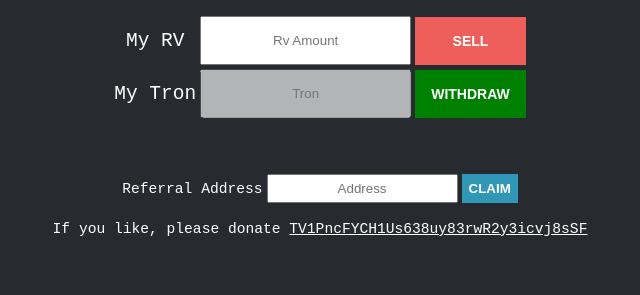
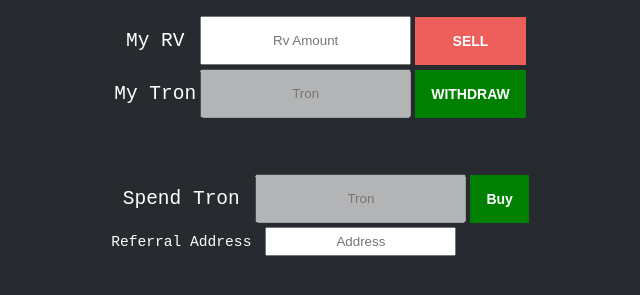
Before and after one commit to dappcenter/tewken, a plain HTML site: page index.html in a window 1280 px wide. Shown: the part 105-400 px from the top of the page, without its empty margins (320-960 px from the left). Drawn offline with nearby package versions, Linux system fonts and the light colour scheme.

Commit message:
Update index.html

```diff
--- a/index.html
+++ b/index.html
@@ -79,15 +79,20 @@
 
       <table style="margin-top: 50px;">
         <tr>
+          <td>Spend Tron</td>
+          <td><input id="spend" disabled type="text" placeholder="Tron" style="text-align:center; padding:15px"></td>
+          <td>
+            <button type="button"
+              style="background: green; font-size: 14px; padding: 15px;"
+              onclick="buy()">Buy</button>
+          </td>
+        </tr>
+
+        <tr>
           <td style="font-size: 0.75em;">Referral Address</td>
           <td><input id="buy" type="text" placeholder="Address" style="text-align:center; padding:5px"></td>
-          <td><button style="padding:6px; background-color: #3197b7;" type="button" onclick="buy()">CLAIM</button></td>
         </tr>
       </table>
-
-      <p style="font-size: 0.75em;">If you like, please donate
-        <a href="https://tronscan.org/#/address/TV1PncFYCH1Us638uy83rwR2y3icvj8sSF" target="_blank" title="Donate" rel="nofollow">TV1PncFYCH1Us638uy83rwR2y3icvj8sSF</a>
-      </p>
     </main>
 
     <script src="meta.js"></script>
```
